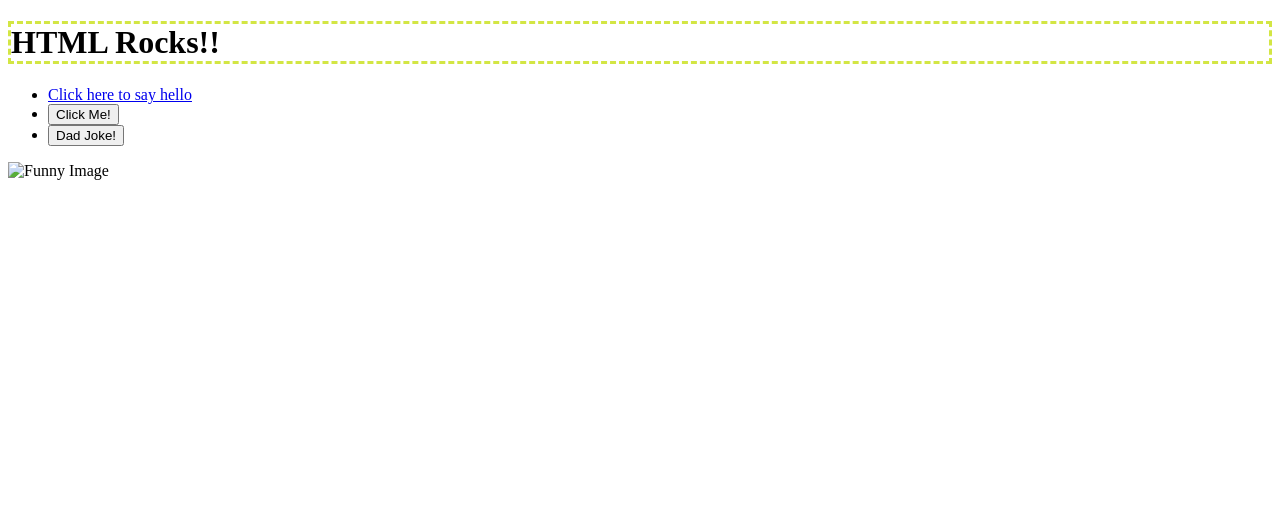
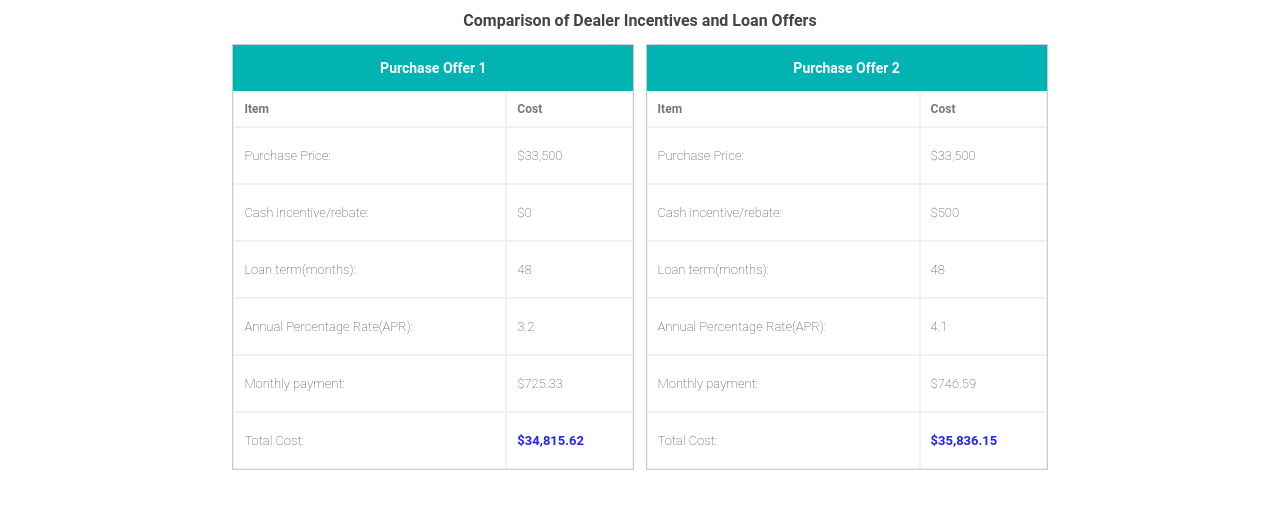
Before and after one commit to austinhart258/05.03-Lab---Advanced-CSS, a website: page index.html in a window 1280 px wide. Drawn offline with Linux system fonts and the light colour scheme; files that its build step writes are made by us from their sources.

Commit message:
Lab 5 Completed

```diff
--- a/index.html
+++ b/index.html
@@ -3,23 +3,127 @@
 
 <head>
   <meta charset="utf-8">
-  <title>CS208 - Starter Code (UPDATE ME)!</title>
+  <title>Dealer Comparison</title>
   <meta name="description" content="">
   <meta name="viewport" content="width=device-width, initial-scale=1">
   <link rel="stylesheet" href="style.css">
 </head>
 
+
+<!-- -->
 <body>
-  <h1>HTML Rocks!!</h1>
-  <ul>
-  <li><a href="/hello">Click here to say hello</a></li>
-  <li><button id="hello-link">Click Me!</button></li>
-  <li><button id="joke-button">Dad Joke!</button></li>
-  <script src="script.js"></script>
-  </ul>
-  <img src="funny.png" alt="Funny Image" width="300" height="200">
 
-  <h2 id="joke-display"></h2>
+  <!-- Header of comparison -->
+  <h1>Comparison of Dealer Incentives and Loan Offers</h1>
+
+  <!-- Div class=container for CSS styling -->
+  <div class="container">
+
+
+      <!-- Again for CSS styling -->
+    <section class="offer">
+
+      <!-- First offer -->
+      <h2 class="offer-title">Purchase Offer 1</h2>
+
+      <div class="offer-contents">
+
+        <!-- Setting up the grid table to display information correctly -->
+        <table>
+
+          <tr>
+            <th>Item</th>
+            <th>Cost</th>
+          </tr>
+
+          <tr>
+            <td>Purchase Price:</td>
+            <td>$33,500</td>
+          </tr>
+
+          <tr>
+            <td>Cash incentive/rebate:</td>
+            <td>$0</td>
+          </tr>
+
+          <tr>
+            <td>Loan term(months):</td>
+            <td>48</td>
+          </tr>
+
+          <tr>
+            <td>Annual Percentage Rate(APR):</td>
+            <td>3.2</td>
+          </tr>
+
+          <tr>
+            <td>Monthly payment:</td>
+            <td>$725.33</td>
+          </tr>
+
+          <tr>
+            <td>Total Cost:</td>
+            <!--  final-value class to change styling of total cost -->
+            <td class="final-value">$34,815.62</td>
+          </tr>
+
+        </table>
+
+      </div>
+
+    </section>
+
+    <section class="offer">
+
+      <h2 class="offer-title">Purchase Offer 2</h2>
+
+      <div class="offer-contents">
+
+        <table>
+
+          <tr>
+            <th>Item</th>
+            <th>Cost</th>
+          </tr>
+
+          <tr>
+            <td>Purchase Price:</td>
+            <td>$33,500</td>
+          </tr>
+
+          <tr>
+            <td>Cash incentive/rebate:</td>
+            <td>$500</td>
+          </tr>
+
+          <tr>
+            <td>Loan term(months):</td>
+            <td>48</td>
+          </tr>
+
+          <tr>
+            <td>Annual Percentage Rate(APR):</td>
+            <td>4.1</td>
+          </tr>
+
+          <tr>
+            <td>Monthly payment:</td>
+            <td>$746.59</td>
+          </tr>
+
+          <tr>
+            <td>Total Cost:</td>
+            <td class="final-value">$35,836.15</td>
+          </tr>
+
+        </table>
+
+      </div>
+
+    </section>
+
+  </div>
+
 </body>
 
 </html>
```
Also changed, not shown: dist/style.css, 1 other file.
